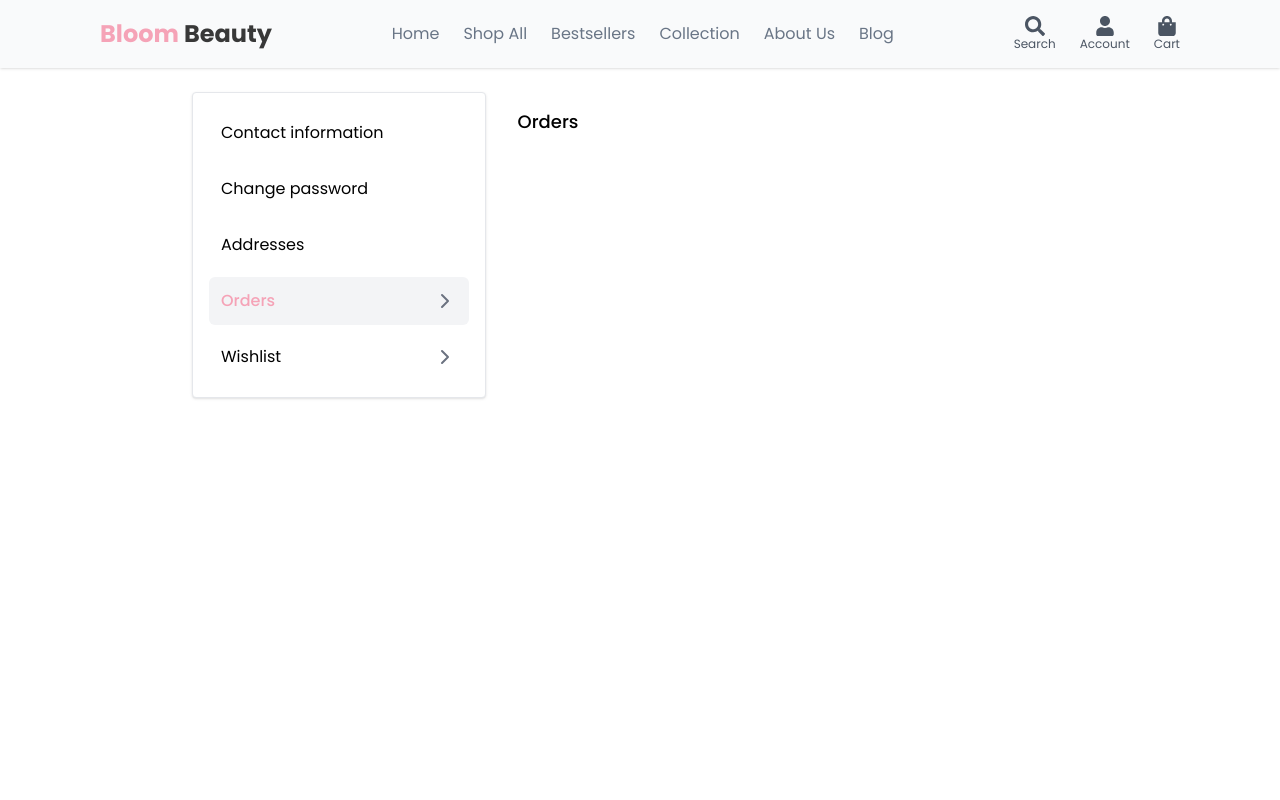
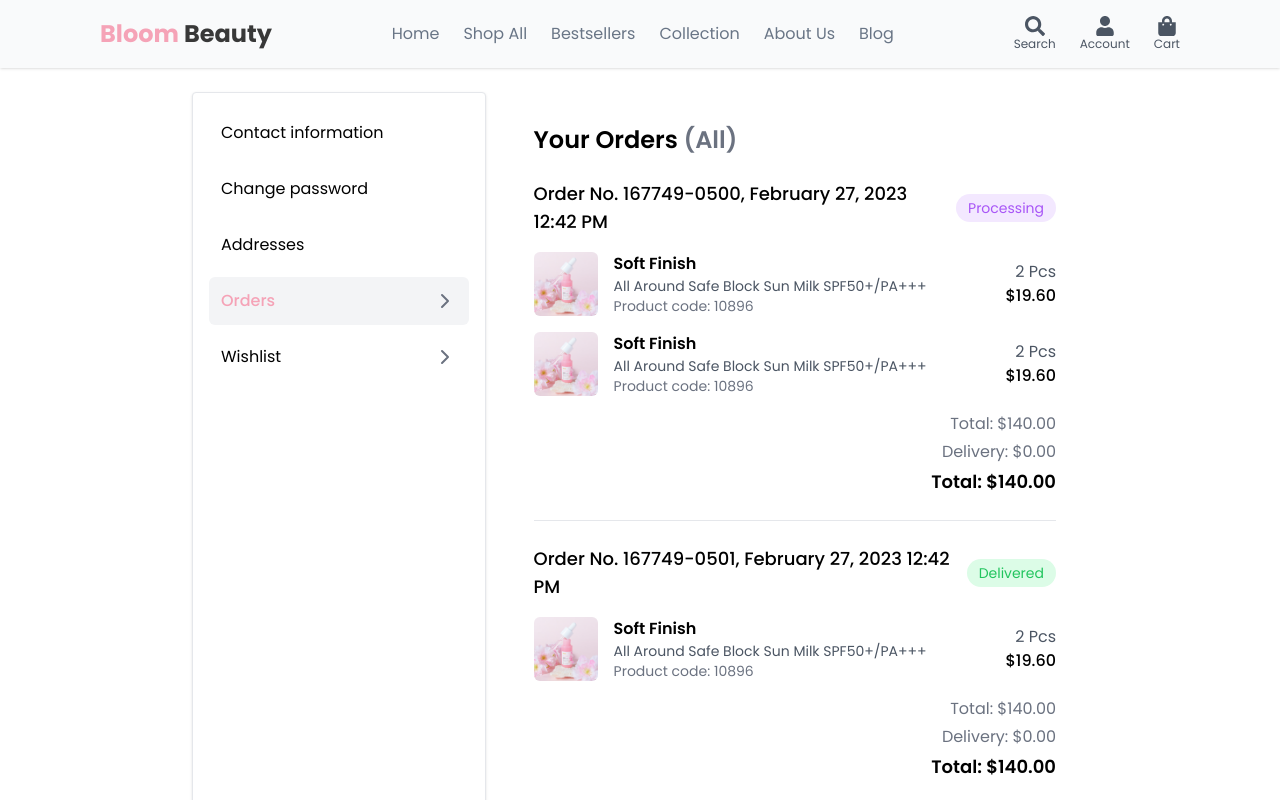
Before and after one commit to Fixc-ray/Bloom-Frontend, a React (Vite) app in the folder frontend/: page /account in a window 1280 px wide. Both pictures are taken after a click on the element "Orders". Shown: the top 800 px of the page. Built offline with nearby package versions, Linux system fonts and the light colour scheme.

Commit message:
added order page

```diff
--- /dev/null
+++ b/frontend/src/components/common/OrderHistory.jsx
@@ -0,0 +1,88 @@
+
+import React from 'react';
+
+const orders = [
+  {
+    id: '167749-0500',
+    date: 'February 27, 2023 12:42 PM',
+    status: 'Processing',
+    products: [
+      { id: 1, name: 'Soft Finish', description: 'All Around Safe Block Sun Milk SPF50+/PA+++', code: '10896', quantity: 2, price: 19.6, image: './images/products/product2.png' },
+      { id: 2, name: 'Soft Finish', description: 'All Around Safe Block Sun Milk SPF50+/PA+++', code: '10896', quantity: 2, price: 19.6, image: './images/products/product2.png' },
+    ],
+    total: 140.0,
+    delivery: 0,
+  },
+  {
+    id: '167749-0501',
+    date: 'February 27, 2023 12:42 PM',
+    status: 'Delivered',
+    products: [
+      { id: 3, name: 'Soft Finish', description: 'All Around Safe Block Sun Milk SPF50+/PA+++', code: '10896', quantity: 2, price: 19.6, image: './images/products/product2.png' },
+    ],
+    total: 140.0,
+    delivery: 0,
+  },
+  {
+    id: '167749-0502',
+    date: 'February 27, 2023 12:42 PM',
+    status: 'Canceled',
+    products: [
+      { id: 4, name: 'Soft Finish', description: 'All Around Safe Block Sun Milk SPF50+/PA+++', code: '10896', quantity: 2, price: 19.6, image: './images/products/product2.png' },
+    ],
+    total: 140.0,
+    delivery: 0,
+  },
+];
+
+const OrderHistory = () => (
+  <div className="p-4 max-w-3xl mx-auto">
+    <h2 className="text-2xl font-semibold mb-6">Your Orders <span className="text-gray-500">(All)</span></h2>
+    {orders.map((order) => (
+      <div key={order.id} className="border-b border-gray-200 pb-6 mb-6">
+        <div className="flex justify-between items-center mb-4 gap-2">
+          <div className="text-lg font-medium">
+            Order No. {order.id}, {order.date}
+          </div>
+          <div
+            className={`px-3 py-1 rounded-full text-sm  ${
+              order.status === 'Delivered'
+                ? 'bg-green-100 text-green-500'
+                : order.status === 'Canceled'
+                ? 'bg-red-100 text-red-500'
+                : 'bg-purple-100 text-purple-500'
+            }`}
+          >
+            {order.status}
+          </div>
+        </div>
+        <div className="space-y-4">
+          {order.products.slice(0, 3).map((product) => (
+            <div key={product.id} className="flex items-center space-x-4">
+              <img src={product.image} alt={product.name} className="w-16 h-16 rounded-md object-cover" />
+              <div className="flex-1">
+                <div className="font-semibold">{product.name}</div>
+                <div className="text-sm text-gray-600">{product.description}</div>
+                <div className="text-sm text-gray-500">Product code: {product.code}</div>
+              </div>
+              <div className="text-right">
+                <div className="text-gray-600">{product.quantity} Pcs</div>
+                <div className="font-medium">${product.price.toFixed(2)}</div>
+              </div>
+            </div>
+          ))}
+          {order.products.length > 3 && (
+            <button className="text-purple-500 text-sm mt-2">Show More (+{order.products.length - 3} Items)</button>
+          )}
+        </div>
+        <div className="mt-4 text-right space-y-1">
+          <div className="text-gray-500">Total: ${order.total.toFixed(2)}</div>
+          <div className="text-gray-500">Delivery: ${order.delivery.toFixed(2)}</div>
+          <div className="font-semibold text-lg">Total: ${order.total.toFixed(2)}</div>
+        </div>
+      </div>
+    ))}
+  </div>
+);
+
+export default OrderHistory;
--- a/frontend/src/components/layouts/AccountPage.jsx
+++ b/frontend/src/components/layouts/AccountPage.jsx
@@ -1,6 +1,7 @@
 import React, { useState } from "react";
 import { ChevronRight } from "lucide-react";
 import ContactInformationForm from "../common/ContactInformationForm";
+import OrderHistory from "../common/OrderHistory";
 
 const ChangePasswordForm = () => (
   <div>
@@ -75,7 +76,7 @@ const AccountPage = () => {
           )}
           {activeSection === "Change password" && <ChangePasswordForm />}
           {activeSection === "Addresses" && <AddressesForm />}
-          {activeSection === "Orders" && <OrdersTable />}
+          {activeSection === "Orders" && <OrderHistory />}
           {activeSection === "Wishlist" && <WishlistTable />}
         </div>
       </div>
```
Also changed, not shown: frontend/src/components/layouts/ShippingForm.jsx (deleted).
